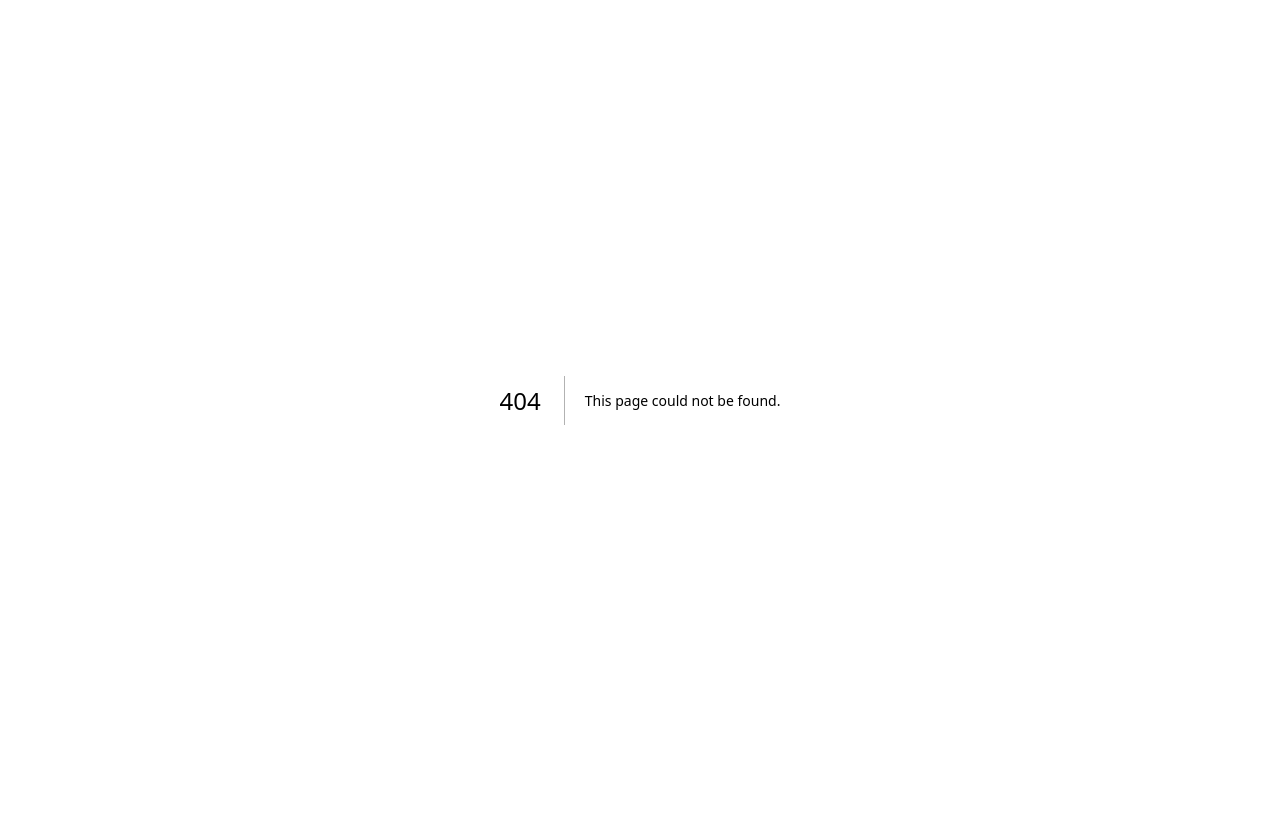
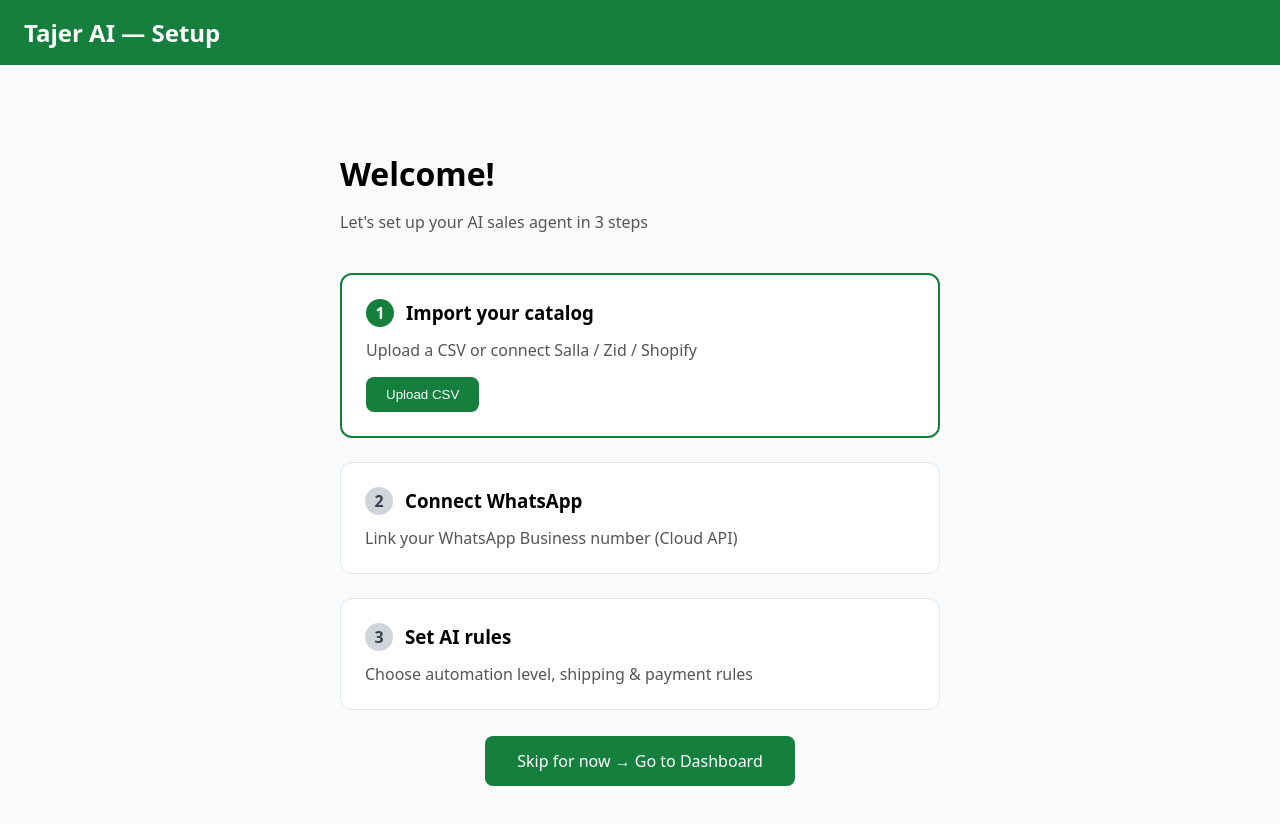
Before and after one commit to abdelhakbadda-lab/tajer-ai, a Next.js app: page /onboarding in a window 1280 px wide. Before the commit this address had no page. Shown: the top 824 px of the page. Before the commit the page ends 800 px from the top, so only its background shows below. Built offline with nearby package versions, Linux system fonts and the light colour scheme.

Commit message:
Add onboarding flow page

```diff
--- /dev/null
+++ b/app/onboarding/page.tsx
@@ -0,0 +1,49 @@
+export default function Onboarding() {
+  return (
+    <div style={{ fontFamily: 'system-ui, sans-serif', minHeight: '100vh', background: '#f9fafb' }}>
+      <header style={{ background: '#15803d', color: 'white', padding: '16px 24px' }}>
+        <h1 style={{ margin: 0, fontSize: '24px' }}>Tajer AI — Setup</h1>
+      </header>
+
+      <main style={{ maxWidth: '600px', margin: '0 auto', padding: '60px 24px' }}>
+        <h2 style={{ fontSize: '32px', marginBottom: '8px' }}>Welcome!</h2>
+        <p style={{ color: '#555', marginBottom: '40px' }}>Let's set up your AI sales agent in 3 steps</p>
+
+        <div style={{ display: 'flex', flexDirection: 'column', gap: '24px' }}>
+          <div style={{ background: 'white', padding: '24px', borderRadius: '12px', border: '2px solid #15803d' }}>
+            <div style={{ display: 'flex', alignItems: 'center', gap: '12px', marginBottom: '12px' }}>
+              <span style={{ background: '#15803d', color: 'white', width: '28px', height: '28px', borderRadius: '50%', display: 'flex', alignItems: 'center', justifyContent: 'center', fontWeight: 'bold' }}>1</span>
+              <h3 style={{ margin: 0 }}>Import your catalog</h3>
+            </div>
+            <p style={{ color: '#555', margin: '0 0 16px' }}>Upload a CSV or connect Salla / Zid / Shopify</p>
+            <button style={{ background: '#15803d', color: 'white', border: 'none', padding: '10px 20px', borderRadius: '8px', cursor: 'pointer' }}>
+              Upload CSV
+            </button>
+          </div>
+
+          <div style={{ background: 'white', padding: '24px', borderRadius: '12px', border: '1px solid #e5e7eb' }}>
+            <div style={{ display: 'flex', alignItems: 'center', gap: '12px', marginBottom: '12px' }}>
+              <span style={{ background: '#d1d5db', color: '#374151', width: '28px', height: '28px', borderRadius: '50%', display: 'flex', alignItems: 'center', justifyContent: 'center', fontWeight: 'bold' }}>2</span>
+              <h3 style={{ margin: 0 }}>Connect WhatsApp</h3>
+            </div>
+            <p style={{ color: '#555', margin: 0 }}>Link your WhatsApp Business number (Cloud API)</p>
+          </div>
+
+          <div style={{ background: 'white', padding: '24px', borderRadius: '12px', border: '1px solid #e5e7eb' }}>
+            <div style={{ display: 'flex', alignItems: 'center', gap: '12px', marginBottom: '12px' }}>
+              <span style={{ background: '#d1d5db', color: '#374151', width: '28px', height: '28px', borderRadius: '50%', display: 'flex', alignItems: 'center', justifyContent: 'center', fontWeight: 'bold' }}>3</span>
+              <h3 style={{ margin: 0 }}>Set AI rules</h3>
+            </div>
+            <p style={{ color: '#555', margin: 0 }}>Choose automation level, shipping & payment rules</p>
+          </div>
+        </div>
+
+        <div style={{ marginTop: '40px', textAlign: 'center' }}>
+          <a href="/dashboard" style={{ background: '#15803d', color: 'white', padding: '14px 32px', borderRadius: '8px', textDecoration: 'none', fontSize: '16px' }}>
+            Skip for now → Go to Dashboard
+          </a>
+        </div>
+      </main>
+    </div>
+  );
+}
```
